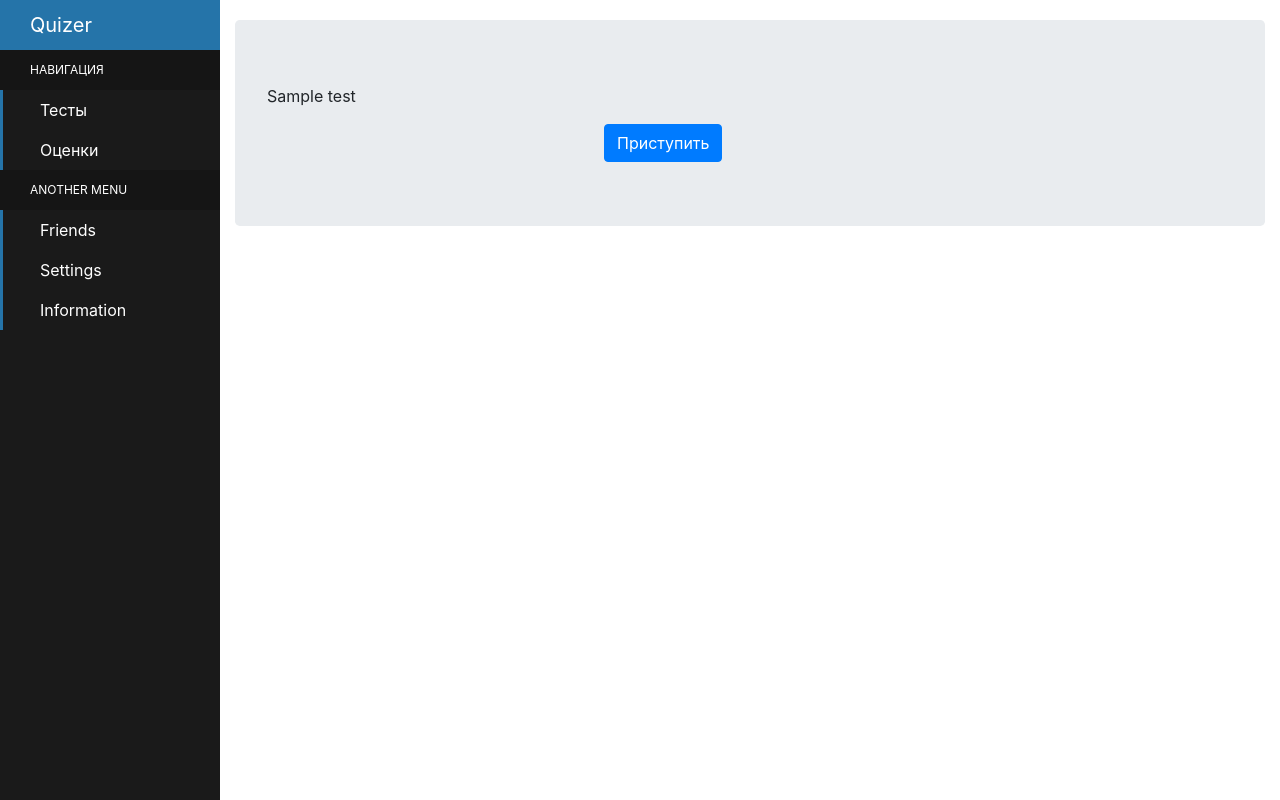
After one commit to vnkrtv/web-testing-tool, a Django app: template quizer/main/templates/main/tests.html in a window 1280 px wide. The commit adds this page. Run offline with Django 3.2, Linux system fonts and the light colour scheme; the template is opened without the code that fills it: most values are stand-ins (such as "Sample title", 1, 10 or a date in 2020); some libraries are stand-ins or nearby versions.

Commit message:
Added tests page

```diff
--- /dev/null
+++ b/quizer/main/templates/main/tests.html
@@ -0,0 +1,16 @@
+{% extends "main/wrapper.html" %}
+
+{% block content %}
+	<div class="column">
+		{% for test in tests %}
+			<div class='jumbotron'>
+	 			<p>{{ test.name }}</p>
+	 			<div class="col-md-6 offset-md-4">
+	                <button type="submit" class="btn btn-primary">
+	                    Приступить
+	                </button>
+	            </div>
+	 		</div>
+		{% endfor %}
+	</div>
+{% endblock %}
--- a/quizer/main/templates/main/wrapper.html
+++ b/quizer/main/templates/main/wrapper.html
@@ -16,12 +16,12 @@
 	  <ul class="sidebar-navigation">
 	    <li class="header">Навигация</li>
 	    <li>
-	      <a href="#">
+	      <a href="{% url 'main:tests' %}">
 	        <i class="fa fa-home" aria-hidden="true"></i> Тесты
 	      </a>
 	    </li>
 	    <li>
-	      <a href="#">
+	      <a href="{% url 'main:marks' %}">
 	        <i class="fa fa-tachometer" aria-hidden="true"></i> Оценки
 	      </a>
 	    </li>
--- a/quizer/main/urls.py
+++ b/quizer/main/urls.py
@@ -6,4 +6,6 @@ app_name = 'main'
 urlpatterns = [
     url(r'^$', views.login, name='login'),
     url(r'^home/$', views.index, name='index'),
+    url(r'^tests/$', views.get_tests, name='tests'),
+    url(r'^marks/$', views.get_marks, name='marks'),
 ]
```
Also changed, not shown: quizer/main/models.py (+5 -4 lines), quizer/main/views.py (+15 -3 lines), quizer/main/migrations/0003_auto_20200303_1912.py (added), quizer/main/migrations/0004_auto_20200303_1917.py (added), quizer/main/migrations/0005_auto_20200303_1920.py (added), quizer/main/migrations/0006_test_description.py (added).
